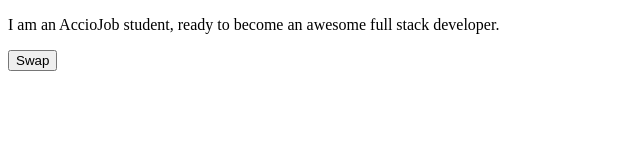
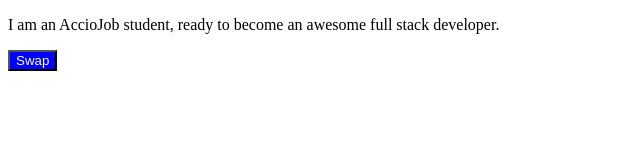
Before and after one commit to acciojob/dark-theme-Rupesh3000, a website: page main.html in a window 1280 px wide. Shown: the whole page, without its empty margins (0-640 px from the left). Drawn offline with Linux system fonts and the light colour scheme.

Commit message:
created a submission

```diff
--- a/main.html
+++ b/main.html
@@ -12,7 +12,7 @@
       <p id="ptag">
         I am an AccioJob student, ready to become an awesome full stack developer.
       </p>
-      <button id="swap" class="buttond_night">Swap</button>
+      <button id="swap" class="button_night">Swap</button>
     </main>
     <script src="./script.js"></script>
   </body>
```
